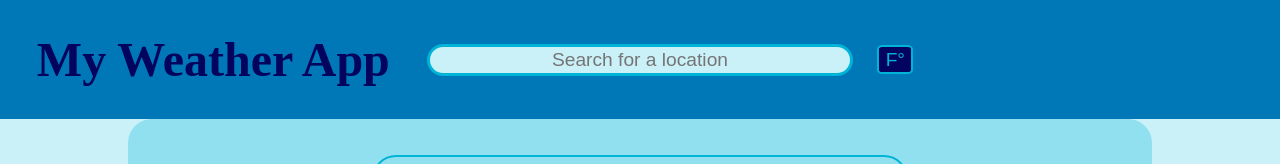
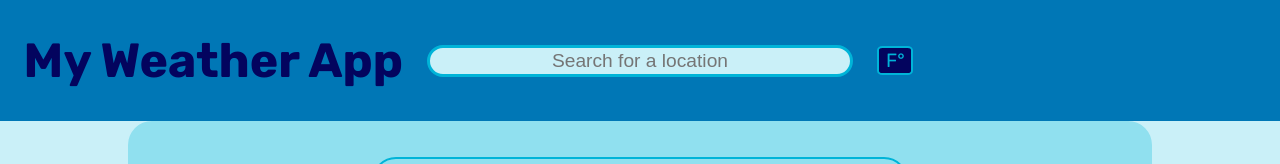
Before and after one commit to NummNuttzCDXX/Weather-App, a plain HTML site: page index.html in a window 1280 px wide. Shown: the top 164 px of the page. Drawn offline with Linux system fonts and the light colour scheme; no server answers.

Commit message:
Add custom font

```diff
--- a/style.css
+++ b/style.css
@@ -1,5 +1,11 @@
+@font-face {
+	font-family: Rubik;
+	src: url(./assets/font/Rubik-VariableFont_wght.ttf);
+}
+
 :root {
 	font-size: clamp(16px, 3vw, 3vh);
+	font-family: Rubik, Arial, Helvetica, sans-serif;
 
 	color: var(--dark-1);
 
@@ -62,7 +68,9 @@ header #unit {
 	margin: 0 1rem;
 	width: 1.5rem;
 	height: 1.2rem;
+
 	font-size: .8rem;
+	font-family: inherit;
 
 	border-color: var(--blue-reg);
 	border-style: solid;
```
Also changed, not shown: assets/font/Rubik-VariableFont_wght.ttf (added).
